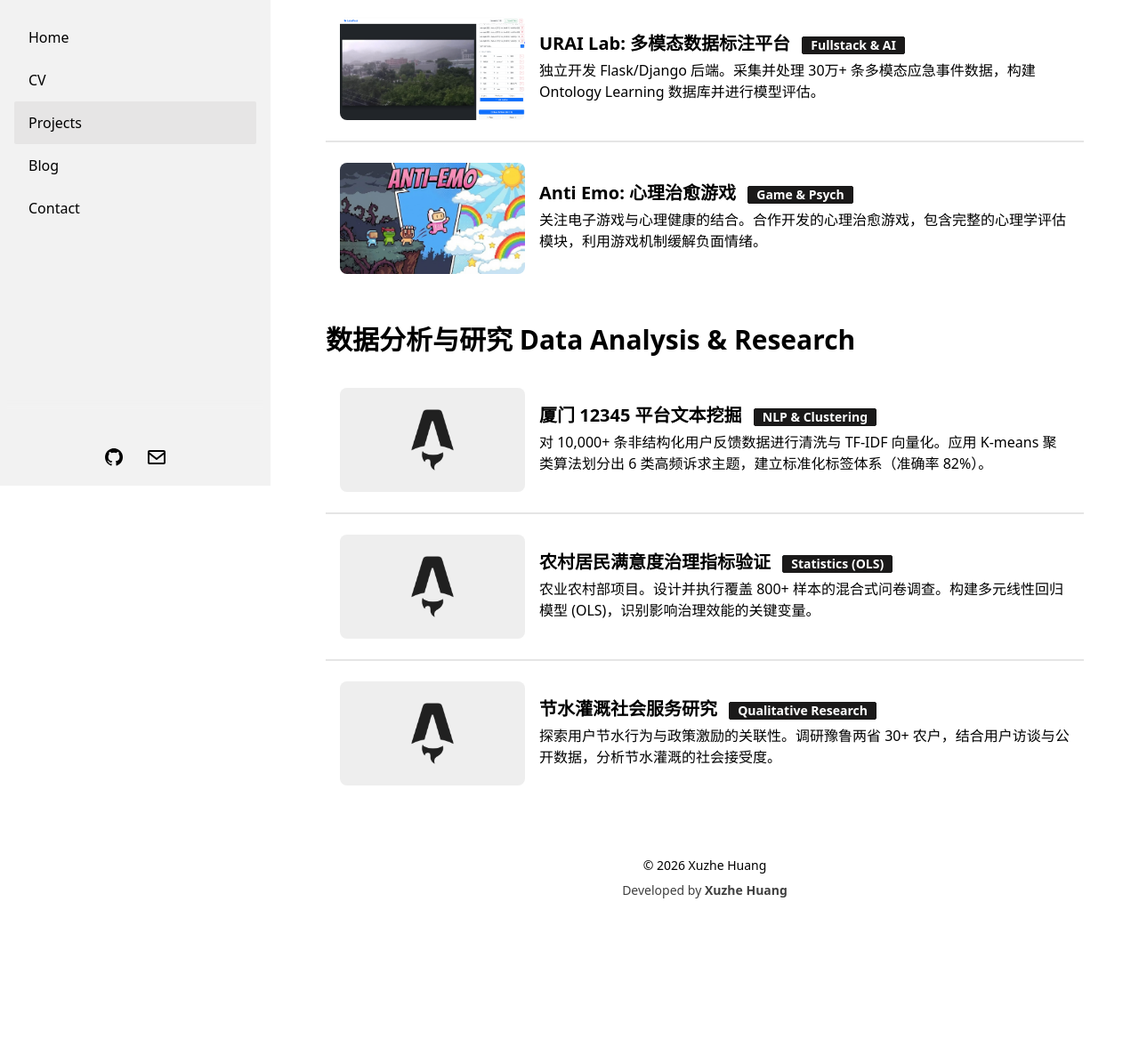
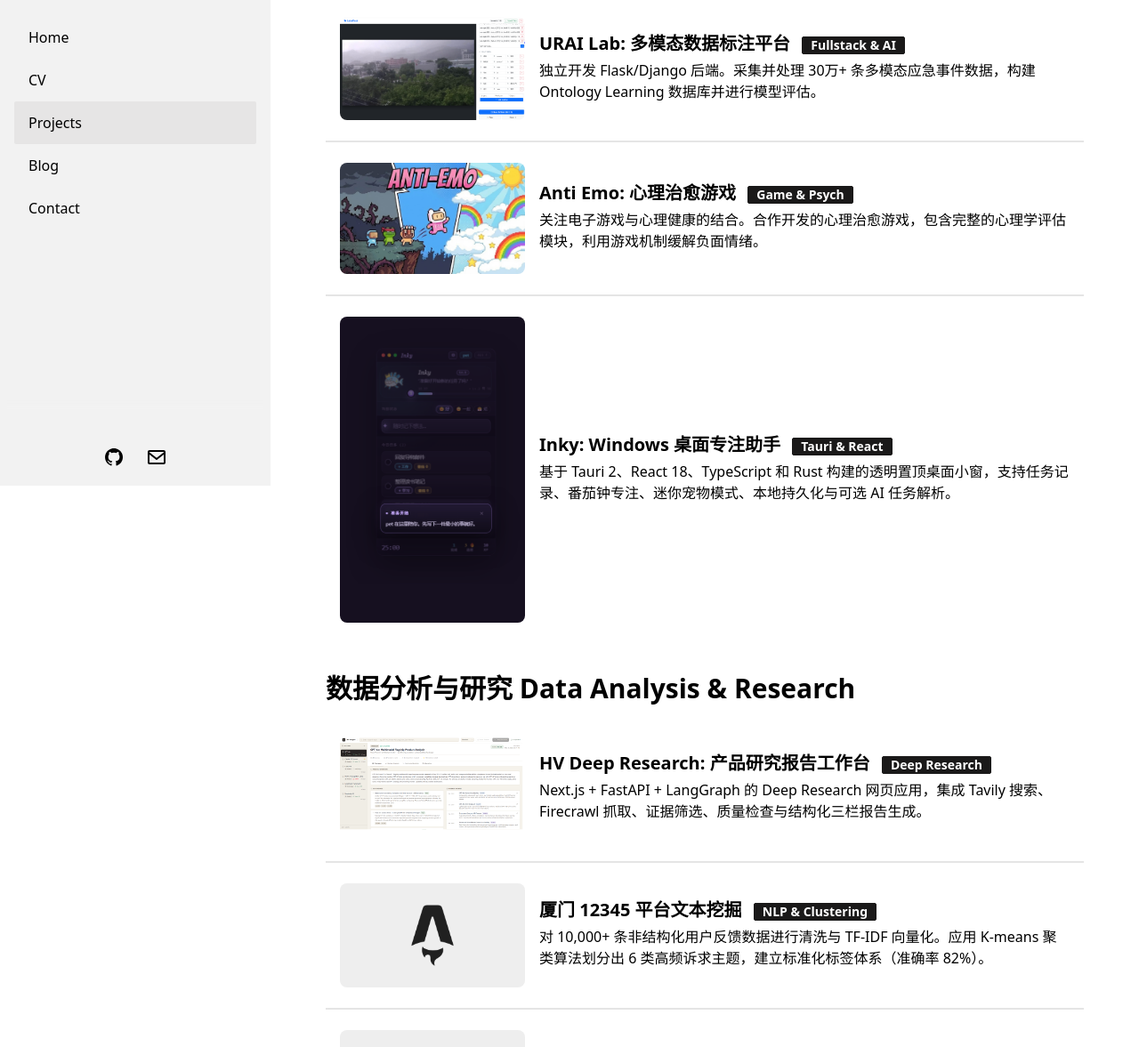
Before and after one commit to Xuzheee/Xuzheee.github.io, an Astro site: page /projects in a window 1280 px wide. Shown: the part 254-1431 px from the top of the page at 89% size. Before the commit the page ends 1285 px from the top, so only its background shows below. Built offline with nearby package versions, Linux system fonts and the light colour scheme; Astro itself is replaced by a stand-in of ours.

Commit message:
feat: add Inky and HV projects

```diff
--- a/src/pages/projects.astro
+++ b/src/pages/projects.astro
@@ -36,12 +36,32 @@
     url="https://anti-emo.netlify.app/"
     badge="Game & Psych"
   />
+  <div class="divider my-0"></div>
+
+  <!-- 4. Inky -->
+  <HorizontalCard
+    title="Inky: Windows 桌面专注助手"
+    img="/project-inky.png"
+    desc="基于 Tauri 2、React 18、TypeScript 和 Rust 构建的透明置顶桌面小窗，支持任务记录、番茄钟专注、迷你宠物模式、本地持久化与可选 AI 任务解析。"
+    url="https://github.com/Xuzheee/Inky-app"
+    badge="Tauri & React"
+  />
 
   <div>
     <div class="text-3xl w-full font-bold mb-5 mt-10">数据分析与研究 Data Analysis & Research</div>
   </div>
 
-  <!-- 4. 厦门 12345 分析 -->
+  <!-- 5. HV Deep Research -->
+  <HorizontalCard
+    title="HV Deep Research: 产品研究报告工作台"
+    img="/project-hv-deep-research.png"
+    desc="Next.js + FastAPI + LangGraph 的 Deep Research 网页应用，集成 Tavily 搜索、Firecrawl 抓取、证据筛选、质量检查与结构化三栏报告生成。"
+    url="https://hv-deep-research-web.onrender.com/"
+    badge="Deep Research"
+  />
+  <div class="divider my-0"></div>
+
+  <!-- 6. 厦门 12345 分析 -->
   <HorizontalCard
     title="厦门 12345 平台文本挖掘"
     img="/post_img.webp"
@@ -51,7 +71,7 @@
   />
   <div class="divider my-0"></div>
 
-  <!-- 5. 农村满意度调研 -->
+  <!-- 7. 农村满意度调研 -->
   <HorizontalCard
     title="农村居民满意度治理指标验证"
     img="/post_img.webp"
@@ -61,7 +81,7 @@
   />
   <div class="divider my-0"></div>
 
-  <!-- 6. 节水灌溉研究 -->
+  <!-- 8. 节水灌溉研究 -->
   <HorizontalCard
     title="节水灌溉社会服务研究"
     img="/post_img.webp"
```
Also changed, not shown: public/project-hv-deep-research.png (added), public/project-inky.png (added).
